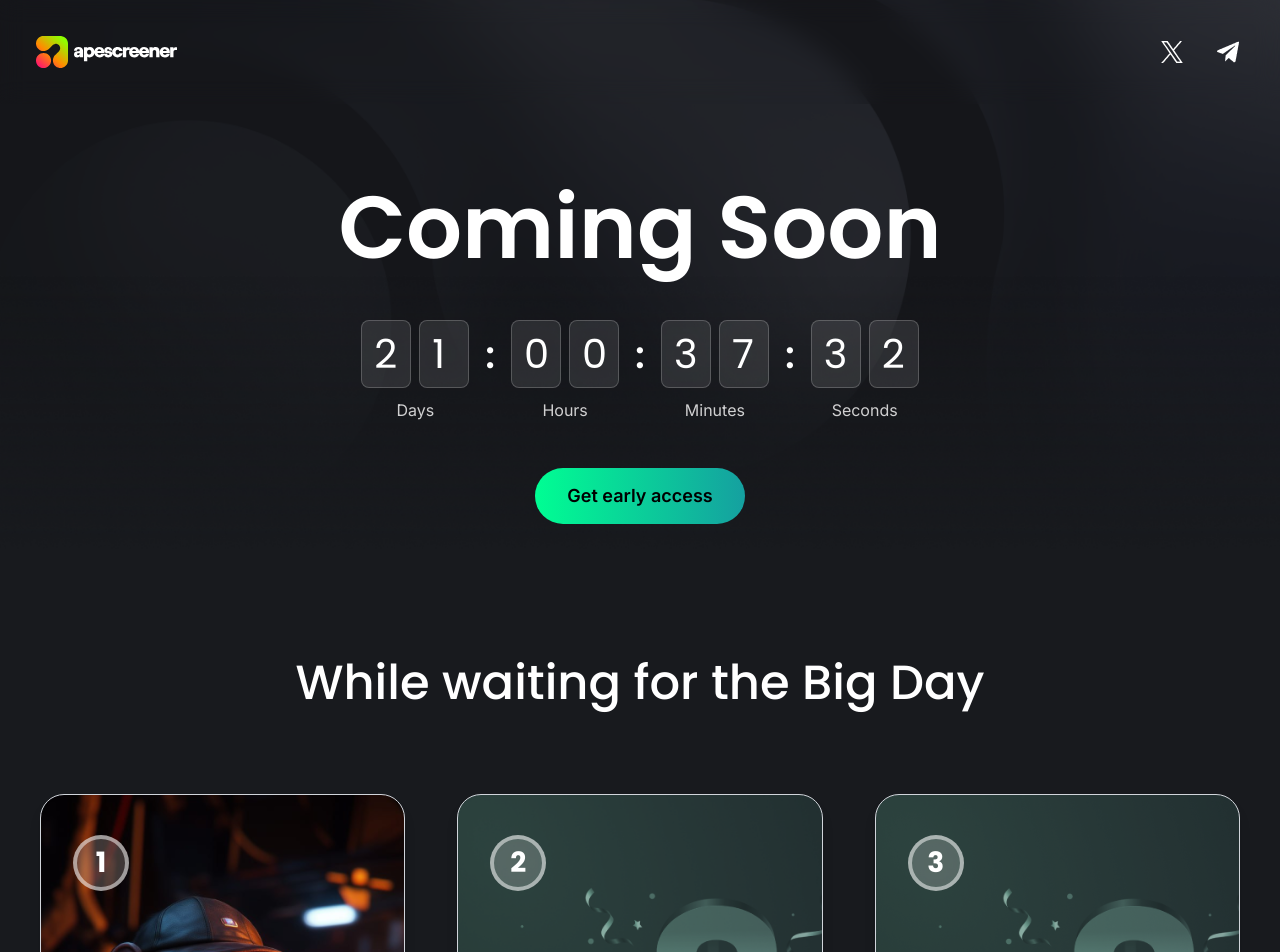
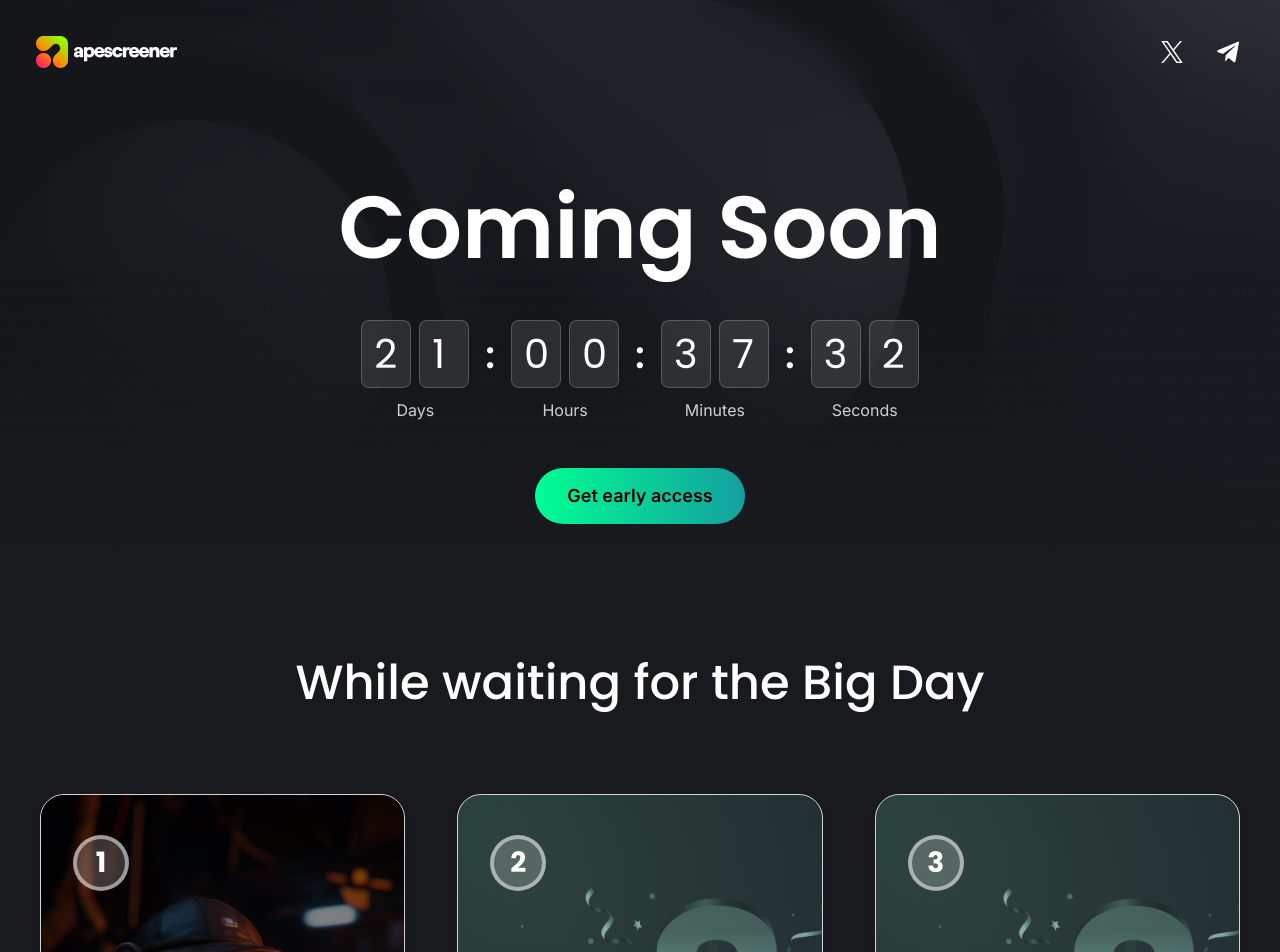
Before and after one commit to popbrick/apeslanding, a Next.js app: page / in a window 1280 px wide. Shown: the top 952 px of the page. Built offline with nearby package versions, Linux system fonts and the light colour scheme.

Commit message:
Added an overlay to revealed cards

```diff
--- a/app/components/AnnouncementCard.tsx
+++ b/app/components/AnnouncementCard.tsx
@@ -16,11 +16,11 @@ export const AnnouncementCard: React.FC<AnnouncementProps> = ({
   backgroundImage,
   label,
   revealed,
-  onClick
+  onClick,
 }) => {
   return (
     <div
-      className="relative h-[472px] bg-cover bg-center px-8 py-10 rounded-3xl border border-gray-300 shadow-lg cursor-pointer"
+      className="relative h-[472px] bg-cover bg-center px-8 py-10 rounded-3xl border border-gray-300 shadow-lg cursor-pointer overflow-hidden"
       onClick={onClick}
       style={{
         backgroundImage: `url(${
@@ -28,7 +28,12 @@ export const AnnouncementCard: React.FC<AnnouncementProps> = ({
         })`,
       }}
     >
-      <div className="w-14 h-14 relative bg-white/20 rounded-full border-4 border-white/50 backdrop-blur-[50px] flex items-center justify-center">
+      <div
+        className={`absolute inset-0 bg-black opacity-50 ${
+          revealed ? `visible` : `hidden`
+        }`}
+      />
+      <div className="relative w-14 h-14 bg-white/20 rounded-full border-4 border-white/50 backdrop-blur-[50px] flex items-center justify-center">
         <div
           className={`text-center text-white text-[28px] font-bold ${poppins.className}`}
         >
```
